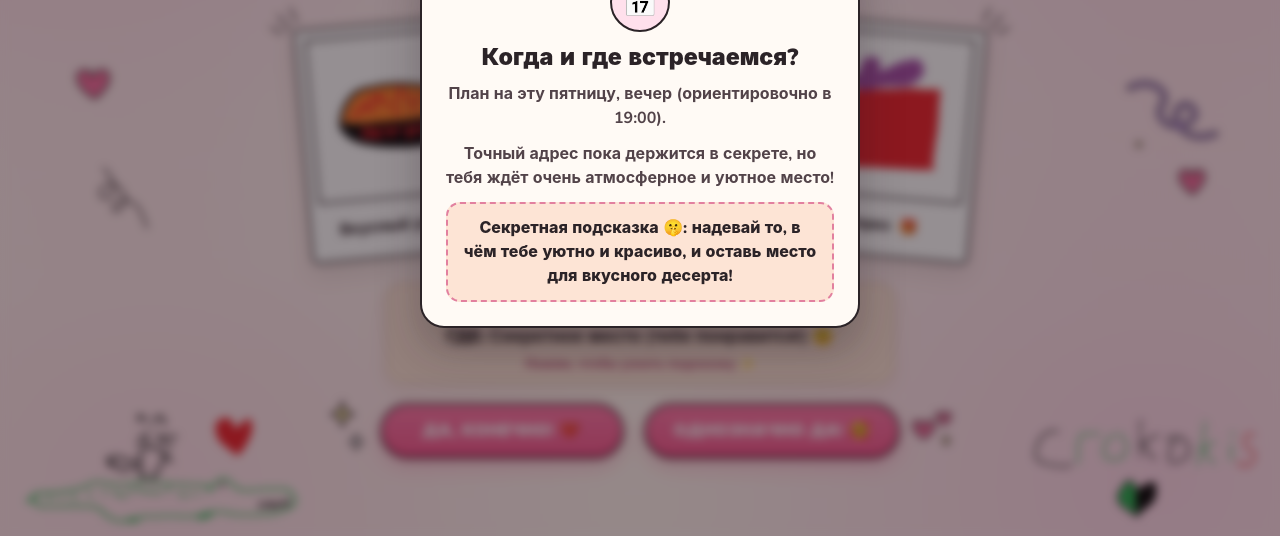
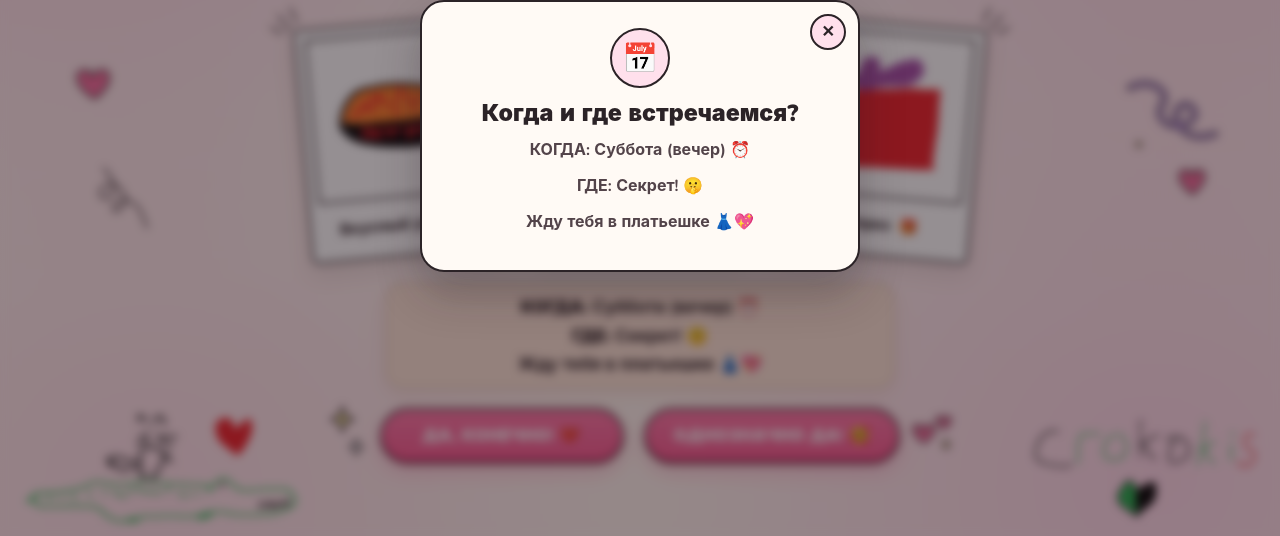
Before and after one commit to ajakss001/crokokis, a plain HTML site: page index.html in a window 1280 px wide. Both pictures are taken after a click on the button 640 px from the left and 597 px from the top of the page. Shown: the part 264-800 px from the top of the page. Drawn offline with nearby package versions, Linux system fonts and the light colour scheme.

Commit message:
Update texts, remove hint, set Saturday evening

```diff
--- a/index.html
+++ b/index.html
@@ -135,12 +135,14 @@
       <section class="details-section" id="details" aria-label="Когда и где">
         <button type="button" class="details-card" id="details-trigger">
           <p class="detail-line">
-            <strong>КОГДА:</strong> Пятница, вечер&nbsp;<span aria-hidden="true">⏰</span>
+            <strong>КОГДА:</strong> Суббота (вечер)&nbsp;<span aria-hidden="true">⏰</span>
           </p>
           <p class="detail-line">
-            <strong>ГДЕ:</strong> Секретное место (тебе&nbsp;понравится!)&nbsp;<span aria-hidden="true">🤫</span>
+            <strong>ГДЕ:</strong> Секрет!&nbsp;<span aria-hidden="true">🤫</span>
           </p>
-          <span class="details-hint-tag">Нажми, чтобы узнать подсказку ✨</span>
+          <p class="detail-line">
+            Жду тебя в платьешке&nbsp;<span aria-hidden="true">👗💖</span>
+          </p>
         </button>
       </section>
 
--- a/script.js
+++ b/script.js
@@ -239,24 +239,21 @@
       badge: "🍕",
       title: "Вкусный ужин",
       paragraphs: [
-        "Тёплая атмосфера, самый уютный столик, что-нибудь горячее и остренькое — и долгие разговоры обо всём на свете.",
-        "С тебя — только улыбка, всё остальное я уже продумал!"
+        "Крокодил и кошечка любят острое ням ням 😋"
       ]
     },
     walk: {
       badge: "🌌",
       title: "Прогулка под звёздами",
       paragraphs: [
-        "После ужина отправимся гулять по вечернему городу, ловить огни фонарей, смеяться и держаться за руки.",
-        "Если станет прохладно — обещаю греть тебя объятиями (и горячим чаем)."
+        "Крокодил и кошечка любят летать и быть выше всех (потому что они и так выше и лучше всех!!)"
       ]
     },
     surprise: {
       badge: "🎁",
       title: "Особенный сюрприз",
       paragraphs: [
-        "Финал вечера останется в секрете до самой последней минуты — иначе какой же это сюрприз?",
-        "Маленький спойлер: он точно вызовет у тебя самую счастливую улыбку!"
+        "Крокодил и кошечка любят получать подарочки, но вот какой — секрет!"
       ]
     }
   };
@@ -282,10 +279,10 @@
       badge: "📅",
       title: "Когда и где встречаемся?",
       paragraphs: [
-        "План на эту пятницу, вечер (ориентировочно в 19:00).",
-        "Точный адрес пока держится в секрете, но тебя ждёт очень атмосферное и уютное место!"
+        "КОГДА: Суббота (вечер) ⏰",
+        "ГДЕ: Секрет! 🤫",
+        "Жду тебя в платьешке 👗💖"
       ],
-      hintText: "Секретная подсказка 🤫: надевай то, в чём тебе уютно и красиво, и оставь место для вкусного десерта!",
       actions: []
     });
   });
```
